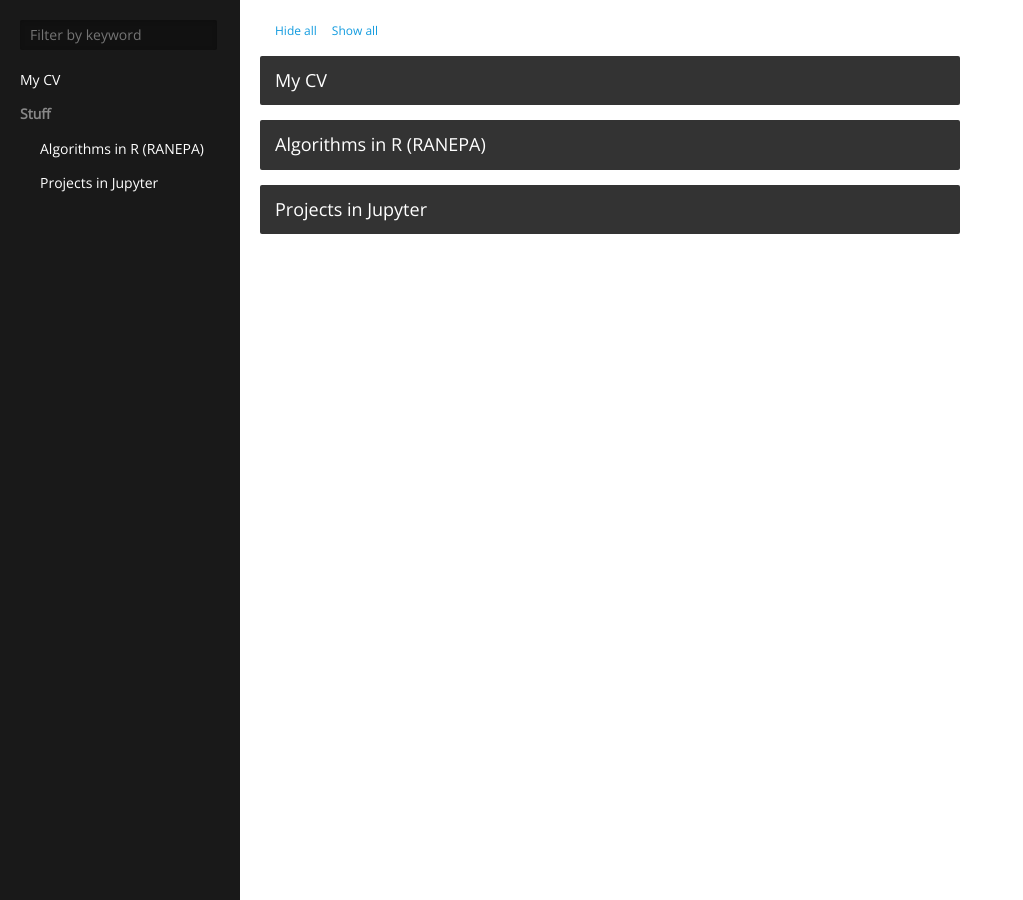
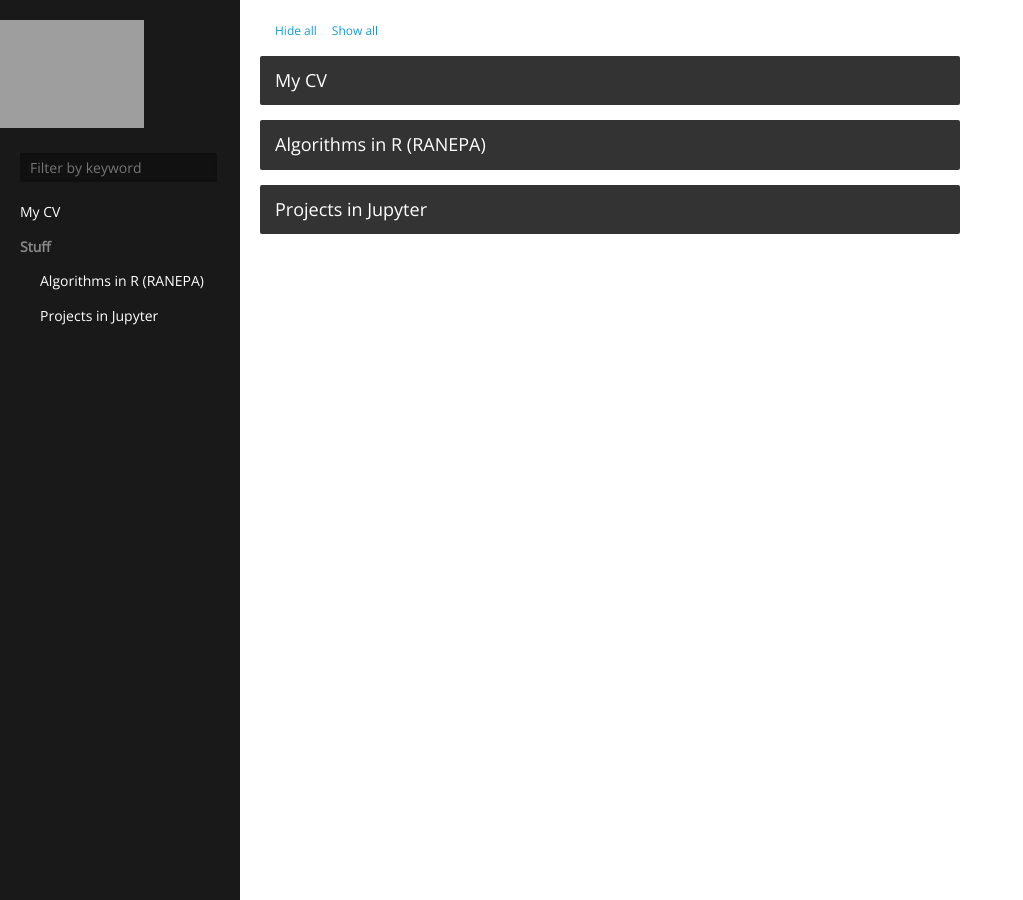
Before and after one commit to Mishquad/DS, a Jekyll site: the page built from docs/index.html, in a window 1280 px wide. Shown: the whole page, without its empty margins (0-1023 px from the left). Built offline with Jekyll 4.4.1, drawn with Linux system fonts in a browser that asks for light colours.

Commit message:
Update nav.html

```diff
--- a/docs/_includes/nav.html
+++ b/docs/_includes/nav.html
@@ -1,4 +1,6 @@
 <!-- <h1>{{ site.title }}</h1> -->
+</center>
+<img src="https://mishquad.github.io/Me/blob/master/docs/_includes/datascience.jpeg?raw=true" style="margin-top:20px;width:60%">
 <ul id='links'>
   {% for post in site.posts %}
     {% if post.category == null %}
```
